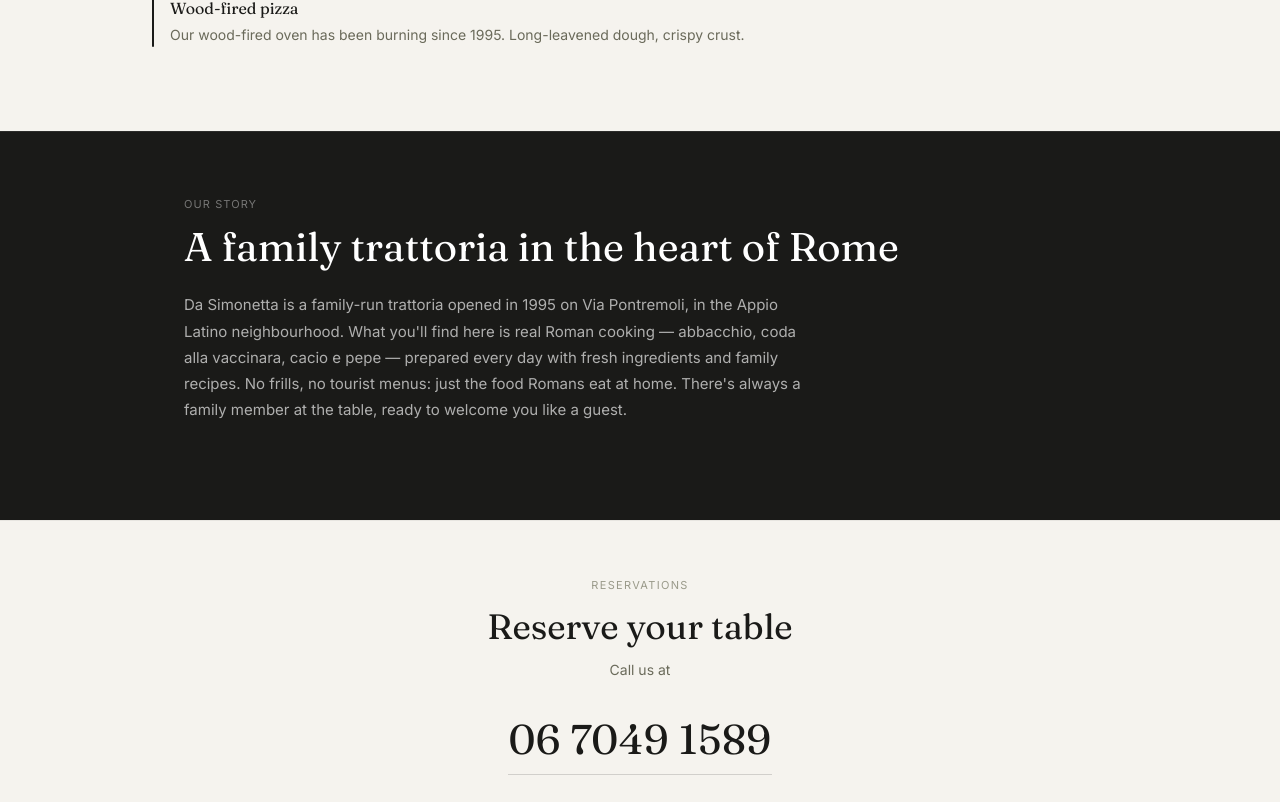
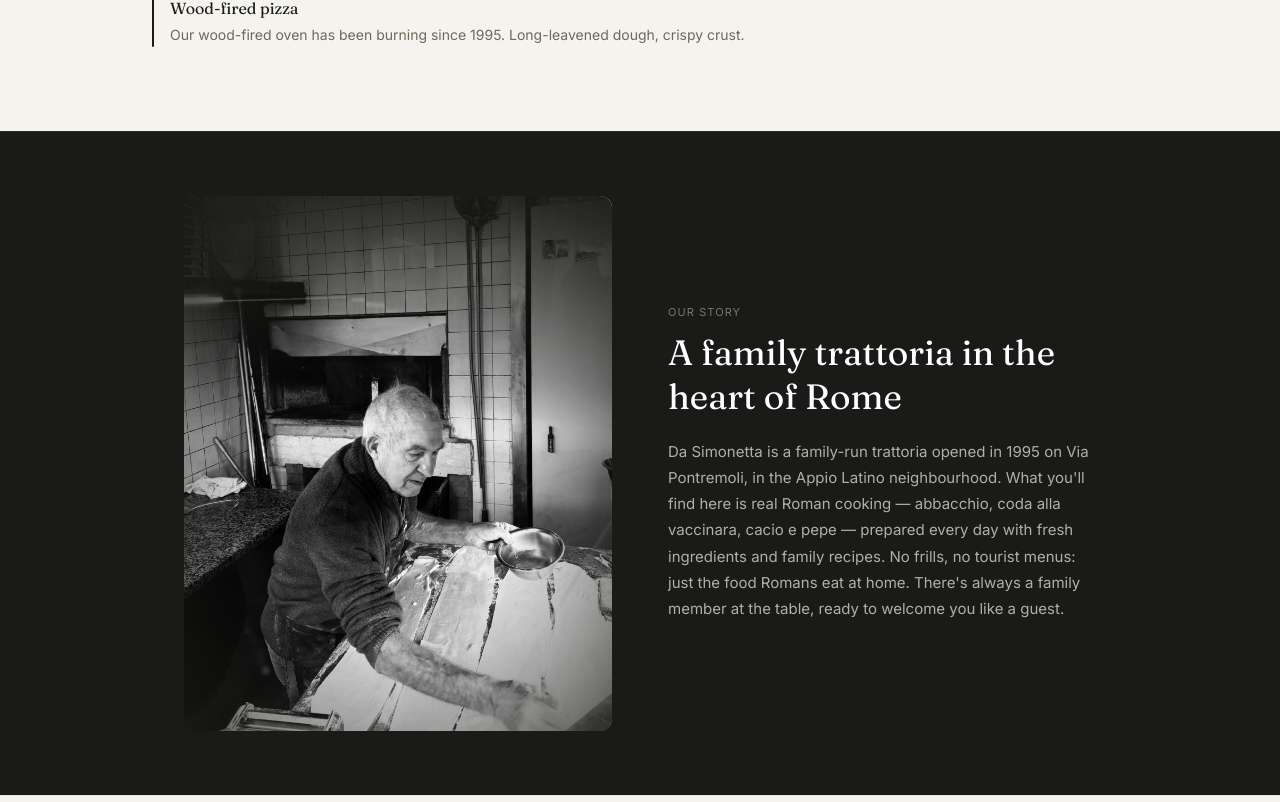
Before and after one commit to Simone-Anc/da-simonetta, a Next.js app: page /en in a window 1280 px wide. Shown: the part 1018-1820 px from the top of the page. Built offline with nearby package versions, Linux system fonts and the light colour scheme.

Commit message:
chi siamo con foto e vignetta

```diff
--- a/components/ChiSiamo.tsx
+++ b/components/ChiSiamo.tsx
@@ -14,9 +14,10 @@ export default function ChiSiamo({
   const eyebrowRef = useRef<HTMLParagraphElement>(null)
   const titleRef = useRef<HTMLHeadingElement>(null)
   const bodyRef = useRef<HTMLParagraphElement>(null)
+  const imgRef = useRef<HTMLDivElement>(null)
 
   useEffect(() => {
-    const els = [eyebrowRef, titleRef, bodyRef]
+    const els = [imgRef, eyebrowRef, titleRef, bodyRef]
     const observer = new IntersectionObserver(
       entries => {
         entries.forEach(entry => {
@@ -43,18 +44,57 @@ export default function ChiSiamo({
         .chi-item.chi-visible { opacity: 1; transform: translateY(0); }
         .chi-item:nth-child(2) { transition-delay: 0.1s; }
         .chi-item:nth-child(3) { transition-delay: 0.2s; }
+        .chi-item:nth-child(4) { transition-delay: 0.3s; }
+        .chi-img {
+          opacity: 0;
+          transform: translateX(-20px);
+          transition: opacity 0.7s ease, transform 0.7s ease;
+        }
+        .chi-img.chi-visible { opacity: 1; transform: translateX(0); }
       `}</style>
-      <div style={{ maxWidth: '960px', margin: '0 auto', padding: '64px 24px' }}>
+
+      <div style={{ maxWidth: '960px', margin: '0 auto', padding: '64px 24px', display: 'grid', gridTemplateColumns: '1fr', gap: '40px' }}
+           className="chi-grid">
+        <style>{`
+          @media (min-width: 640px) {
+            .chi-grid { grid-template-columns: 1fr 1fr !important; align-items: center; gap: 56px !important; }
+          }
+        `}</style>
+
+        {/* Foto con vignetta ai bordi */}
+        <div ref={imgRef} className="chi-img" style={{ borderRadius: '12px', overflow: 'hidden', aspectRatio: '4/5', position: 'relative' }}>
+          <img
+            src="/chi-siamo.jpg"
+            alt="Il cuoco che fa la pasta a mano"
+            style={{ width: '100%', height: '100%', objectFit: 'cover', objectPosition: 'center', filter: 'grayscale(100%)' }}
+          />
+          {/* Vignetta radiale sui bordi */}
+          <div style={{
+            position: 'absolute', inset: 0, borderRadius: '12px',
+            background: 'radial-gradient(ellipse at center, transparent 40%, rgba(26,26,24,0.75) 100%)',
+            pointerEvents: 'none',
+          }} />
+          {/* Sfocatura bordo superiore */}
+          <div style={{
+            position: 'absolute', top: 0, left: 0, right: 0, height: '45%',
+            background: 'linear-gradient(to bottom, rgba(26,26,24,0.85) 0%, transparent 100%)',
+            borderRadius: '12px 12px 0 0',
+            pointerEvents: 'none',
+          }} />
+        </div>
+
+        {/* Testo */}
+        <div>
           <p ref={eyebrowRef} className="chi-item" style={{ fontSize: '11px', color: 'rgba(255,255,255,0.4)', textTransform: 'uppercase', letterSpacing: '0.1em', marginBottom: '10px' }}>
             {eyebrow}
           </p>
-        <h2 ref={titleRef} className="chi-item" style={{ fontFamily: "'Fraunces', serif", fontSize: 'clamp(1.8rem, 4vw, 2.5rem)', color: '#fff', marginBottom: '20px', lineHeight: 1.25 }}>
+          <h2 ref={titleRef} className="chi-item" style={{ fontFamily: "'Fraunces', serif", fontSize: 'clamp(1.6rem, 3.5vw, 2.2rem)', color: '#fff', marginBottom: '20px', lineHeight: 1.25 }}>
             {title}
           </h2>
-        <p ref={bodyRef} className="chi-item" style={{ fontSize: '15px', color: 'rgba(255,255,255,0.65)', lineHeight: 1.75, maxWidth: '640px', marginBottom: '32px' }}>
+          <p ref={bodyRef} className="chi-item" style={{ fontSize: '15px', color: 'rgba(255,255,255,0.65)', lineHeight: 1.75 }}>
             {body}
           </p>
-
+        </div>
       </div>
     </section>
   )
```
Also changed, not shown: public/chi-siamo.jpg (added). Lines whose indentation alone changed are shown as unchanged.
